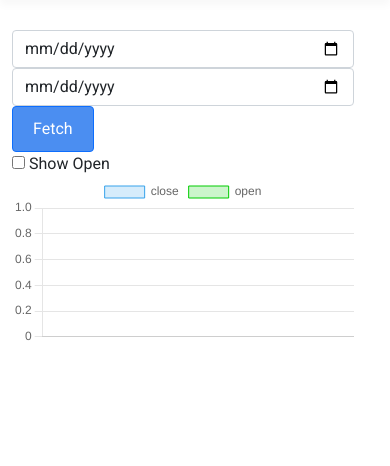
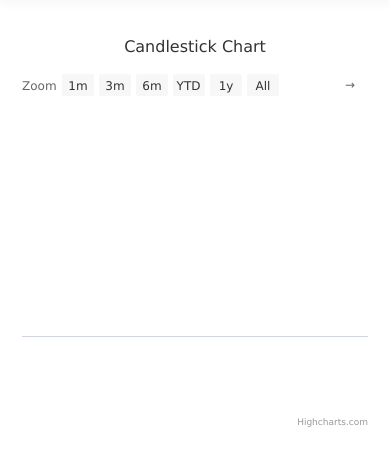
Before and after one commit to mr-rojit/finvest, a Django app: page /company-details/1/chart/ in a window 390 px wide. Shown: the part 100-566 px from the top of the page. Run offline with Django 5.2, Linux system fonts and the light colour scheme; tables that the repository leaves empty hold one stand-in row (values such as "Sample post"); some libraries are stand-ins or nearby versions.

Commit message:
create basic candle chart

```diff
--- a/source/analytics/views.py
+++ b/source/analytics/views.py
@@ -2,6 +2,8 @@ import datetime
 from django.shortcuts import render, get_object_or_404
 from companies.models import Company, DailyData
 from django.views import View
+import time
+import json
 
 def get_historical_data(request, pk):
     company = get_object_or_404(Company, pk=pk)
@@ -11,19 +13,47 @@ def get_historical_data(request, pk):
 
 class Analysis(View):
 
+
     def get(self, request, pk):
         data_from = request.GET.get('from', None)
         data_to = request.GET.get('to')
         if not data_from:
-            data_from = datetime.datetime.now().date() - datetime.timedelta(days=30)
+            data_from = datetime.datetime.now().date() - datetime.timedelta(days=100)
 
         if not data_to:
             data_to = datetime.datetime.now().date()
 
         company = get_object_or_404(Company, pk=pk)
-        daily_data = DailyData.objects.filter(company=company, date__gt=data_from).values('date', 'close', 'open')
-        print(daily_data)
+        daily_data = DailyData.objects.filter(company=company, date__gt=data_from).values('date', 'open', 'high', 'low', 'close')
+
+        chart_data = [
+            {'x': time.mktime(d['date'].timetuple()),
+            'open': d['open'],
+            'high': d['high'],
+            'low': d['low'],
+            'close': d['close'],
+            'color': 'green' if d['close'] > d['open'] else 'red'}
+            for d in daily_data]
+        json_data = json.dumps(list(chart_data))
+        print(json_data)
         context =  {
-            'data': daily_data
+            'data': json_data
         }
-        return render(request, 'analytics/default_chart.html', context=context)
+        return render(request, 'analytics/candle_chart.html', context=context)
+
+    # def get(self, request, pk):
+    #     data_from = request.GET.get('from', None)
+    #     data_to = request.GET.get('to')
+    #     if not data_from:
+    #         data_from = datetime.datetime.now().date() - datetime.timedelta(days=30)
+
+    #     if not data_to:
+    #         data_to = datetime.datetime.now().date()
+
+    #     company = get_object_or_404(Company, pk=pk)
+    #     daily_data = DailyData.objects.filter(company=company, date__gt=data_from).values('date', 'close', 'open')
+    #     print(daily_data)
+    #     context =  {
+    #         'data': daily_data
+    #     }
+    #     return render(request, 'analytics/default_chart.html', context=context)
--- /dev/null
+++ b/source/templates/analytics/candle_chart.html
@@ -0,0 +1,28 @@
+{% extends 'base.html' %}
+
+{% block content %}
+<script src="https://code.highcharts.com/highcharts.js"></script>
+<script src="https://code.highcharts.com/modules/stock.js"></script>
+
+<div id="container" style="height: 400px;"></div>
+
+<script>
+    // Fetch data passed from Django view
+    const chartData = JSON.parse('{{ data | escapejs }}');
+    console.log(chartData)
+
+    Highcharts.stockChart('container', {
+        title: {
+            text: 'Candlestick Chart'
+        },
+        series: [{
+            type: 'candlestick',
+            name: 'OHLC Data',
+            data: chartData,
+            color: 'green',
+            upColor: 'green',
+            lineColor: 'black'
+        }]
+    });
+</script>
+{% endblock %}
--- a/source/templates/analytics/default_chart.html
+++ b/source/templates/analytics/default_chart.html
@@ -2,8 +2,8 @@
 
 {% block content %}
 
+<form action="" method="GET">
 <div class="row">
-    <form action="" method="GET">
         <div class="col-md-4">
             <input class="form-control" type="date" name="from" placeholder="Date from">
         </div>
@@ -15,15 +15,10 @@
         <div class="col-md-4">
             <input class="btn btn-primary" type="submit" name="" value="Fetch">
         </div>
-    </form>
-</div>
+    </div>
+</form>
 <br>
-<div class="row">
-    <div class="col-md-2">
-        <input type="checkbox" name="show-open" id="show-open">
-        <label for="show-open">Show Open</label>
-    </div>
-</div>
+
 
 <div class="row">
     <div class="col-md-12">
@@ -31,22 +26,15 @@
     </div>
 </div>
 
-
-
 <script>
     var ctx = document.getElementById('lineChart').getContext('2d');
     var dates = [];
     var prices = [];
-    let opens = [];
-    console.log(prices)
-    console.log(opens)
-
 
     // Extract dates and prices from the data
     {% for item in data %}
     dates.push('{{ item.date }}');
     prices.push('{{ item.close }}');
-    opens.push('{{ item.open }}');
 
     {% endfor %}
 
@@ -63,15 +51,6 @@
                 pointRadius: 0,
                 // fill: true
             },
-            {
-                label: 'open',
-                data: opens,
-                borderColor: 'rgba(0, 204, 0)',
-                backgroundColor: 'rgba(0, 204, 0, 0.2)',
-                borderWidth: 1,
-                pointRadius: 0,
-                // fill: true
-            }
             ]
         },
         options: {
--- a/source/templates/analytics/historical_data.html
+++ b/source/templates/analytics/historical_data.html
@@ -23,7 +23,7 @@
             </thead>
             <tbody>
                 {% for i in history %}
-                <tr class="table-danger">
+                <tr class="">
                     <td>{{i.date}}</td>
                     <td>{{i.open}}</td>
                     <td>{{i.high}}</td>
```
